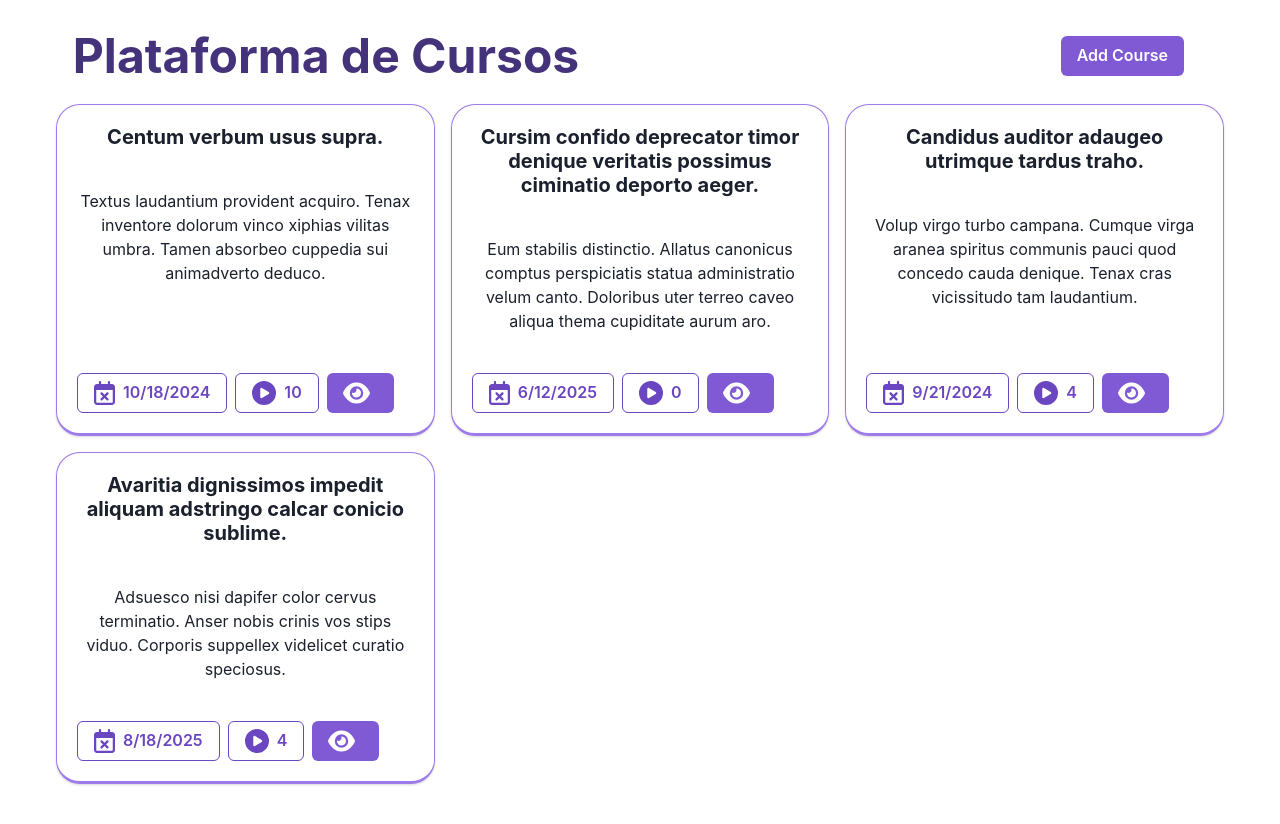
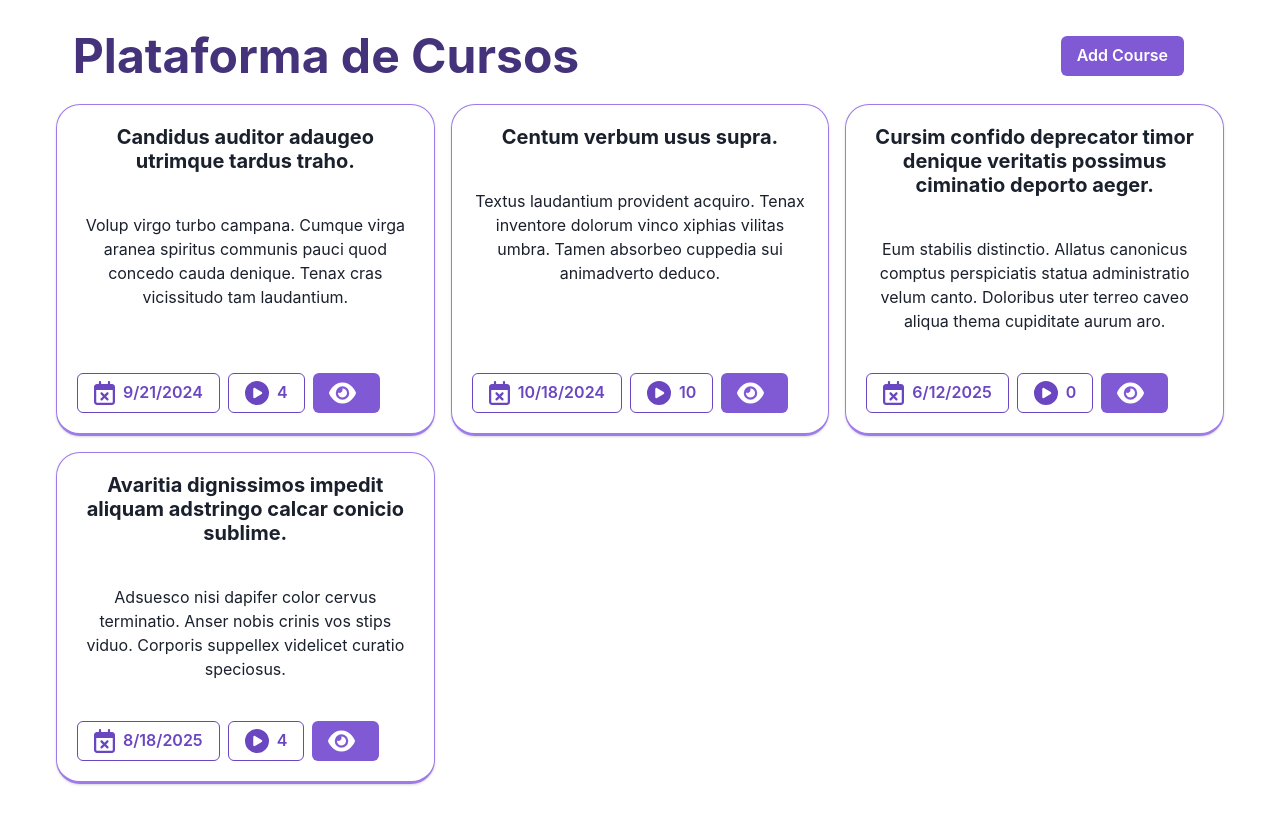
Before and after one commit to dede999/twygo-test-react, a React (Vite) app: page / in a window 1280 px wide. Shown: the top 824 px of the page. Built offline with nearby package versions, Linux system fonts and the light colour scheme.

Commit message:
Add sortCourses helper function

```diff
--- /dev/null
+++ b/src/helpers/sortCourses.ts
@@ -0,0 +1,5 @@
+import { Course } from "../domain/types";
+
+export default function sortCourses(first: Course, second: Course): number {
+  return first.expirationDate.getTime() - second.expirationDate.getTime();
+}
--- a/src/state/courses.ts
+++ b/src/state/courses.ts
@@ -1,6 +1,7 @@
 import { create } from "zustand";
 import { CourseStore } from "./courseStoreMembers";
 import { faker } from "@faker-js/faker";
+import sortCourses from "../helpers/sortCourses";
 
 export const useCourseStore = create<CourseStore>((set) => ({
   courses: [],
@@ -20,7 +21,7 @@ export const useCourseStore = create<CourseStore>((set) => ({
             duration: faker.number.int({ min: 1, max: 4200 }),
           })),
         }),
-      ),
+      ).sort(sortCourses),
     }),
   addACourse: (title: string, description: string, expirationDate: Date) =>
     set((state) => ({
@@ -33,7 +34,7 @@ export const useCourseStore = create<CourseStore>((set) => ({
           expirationDate,
           courseVideos: [],
         },
-      ],
+      ].sort(sortCourses),
     })),
   editCourse: (
     id: string,
@@ -42,11 +43,12 @@ export const useCourseStore = create<CourseStore>((set) => ({
     expirationDate: Date,
   ) =>
     set((state) => ({
-      courses: state.courses.map((course) =>
-        course.id === id
-          ? { ...course, title, description, expirationDate }
-          : course,
-      ),
+      courses: state.courses
+        .map((course) =>
+          course.id === id
+            ? { ...course, title, description, expirationDate }
+            : course,
+        ).sort(sortCourses),
     })),
   deleteACourse: (id: string) => {
     set((state) => ({
```
